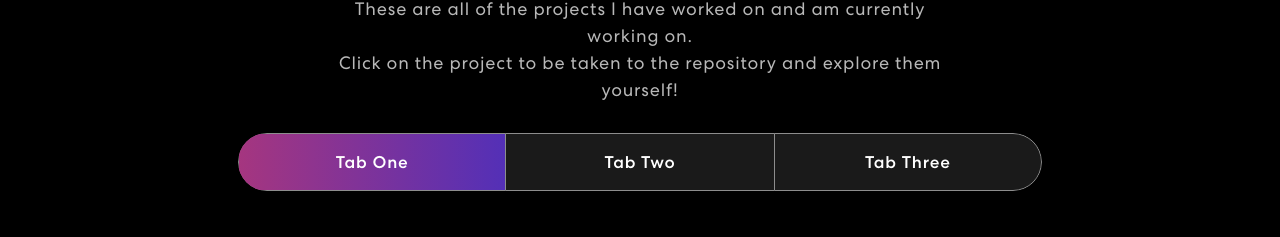
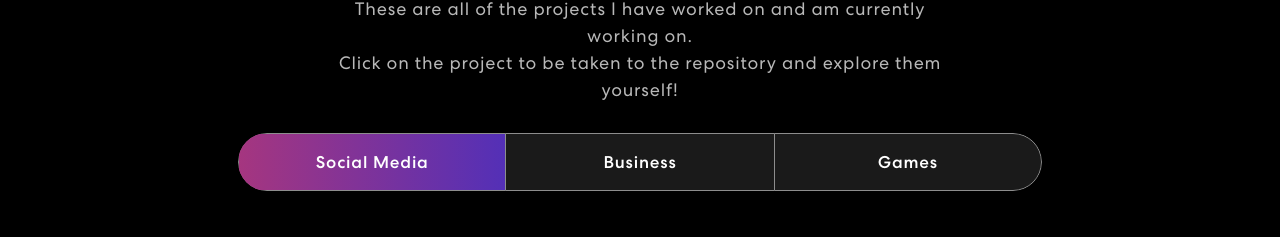
Before and after one commit to EliDoesStuff/EliDoesStuff.github.io, a React (Create React App) app: page / in a window 1280 px wide. Shown: the part 1450-1687 px from the top of the page. Built offline with nearby package versions, Linux system fonts and the light colour scheme.

Commit message:
Changed project category names

```diff
--- a/src/components/Projects.js
+++ b/src/components/Projects.js
@@ -41,13 +41,13 @@ export const Projects = () => {
                         <Tab.Container id="projects-tabs" defaultActiveKey="first">
                             <Nav variant="pills" className="nav-pills mb-5 justify-content-center align-items-center" id="pills-tab">
                                 <Nav.Item>
-                                    <Nav.Link eventKey="first">Tab One</Nav.Link>
+                                    <Nav.Link eventKey="first">Social Media</Nav.Link>
                                 </Nav.Item>
                                 <Nav.Item>
-                                    <Nav.Link eventKey="second">Tab Two</Nav.Link>
+                                    <Nav.Link eventKey="second">Business</Nav.Link>
                                 </Nav.Item>
                                 <Nav.Item>
-                                    <Nav.Link eventKey="third">Tab Three</Nav.Link>
+                                    <Nav.Link eventKey="third">Games</Nav.Link>
                                 </Nav.Item>
                             </Nav>
                             <Tab.Content>
```
